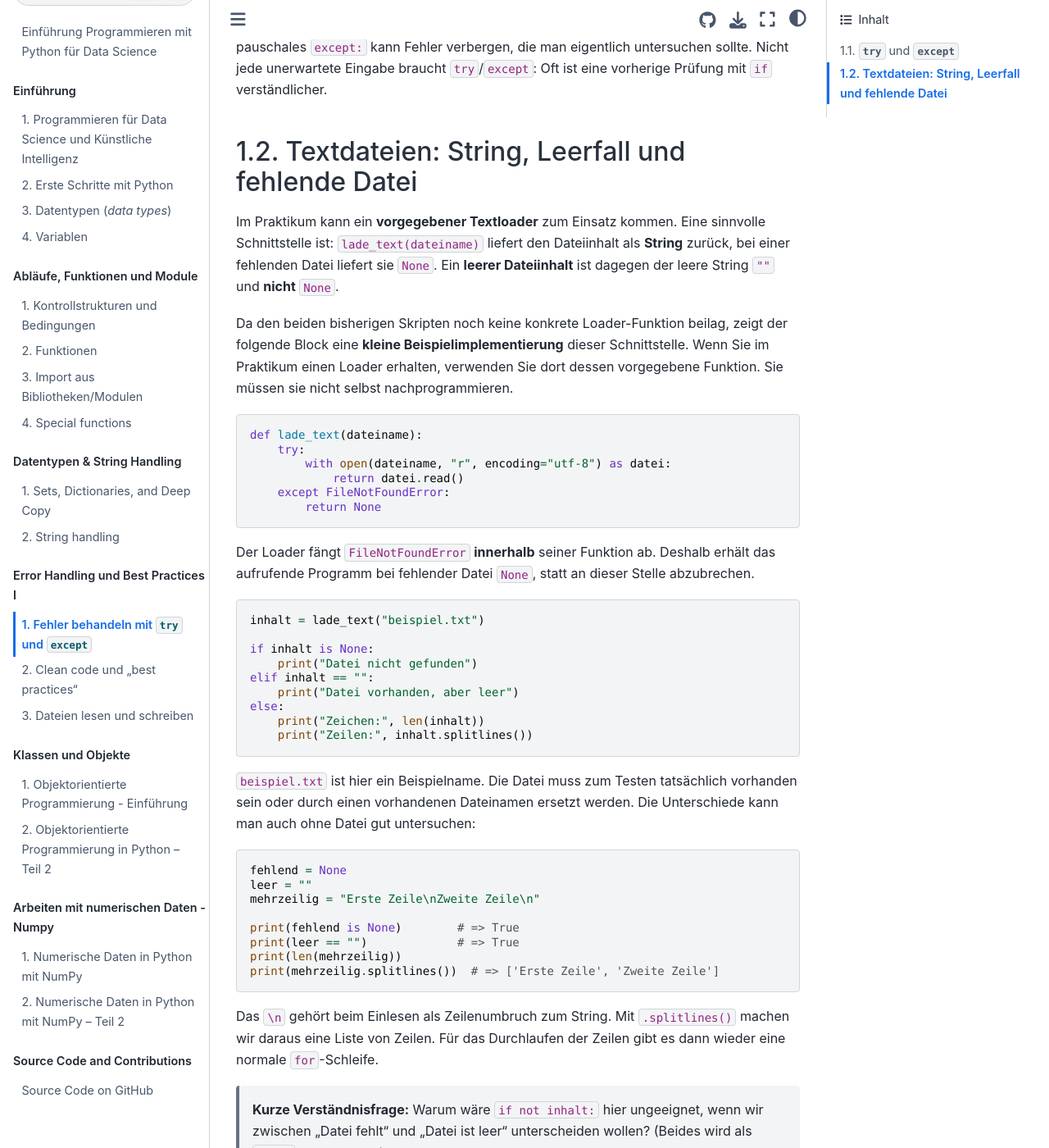
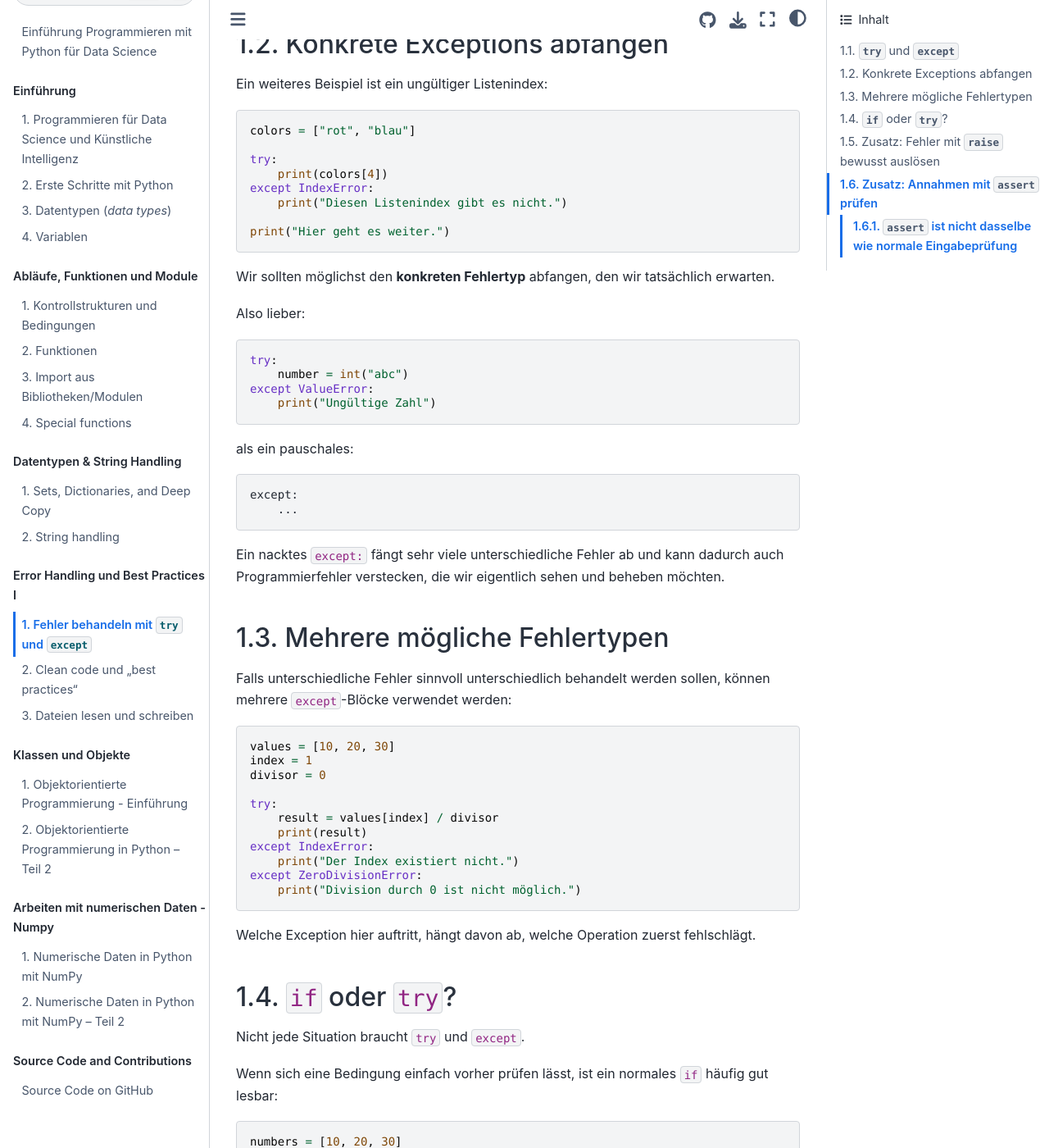
Before and after one commit to florian-huber/python-introduction, a Jupyter Book: the page built from lesson_material_german/04_try_except.md, in a window 1280 px wide and 1400 px high, scrolled down 1057 px. Shown: the whole window at 82% size. Built offline with Jupyter Book 1.0.4 settings and Sphinx 7.4.7 and the Sphinx Book theme 1.1.4, drawn with Linux system fonts in a browser that asks for light colours; pages that are not in the unit, such as notebooks, are missing from menus; comment, search, counter and statistics services are not loaded; some of the changed text lies outside the part shown.

Commit message:
update chapter on try_except (not more file handling in parallel)

````diff
--- a/lesson_material_german/04_try_except.md
+++ b/lesson_material_german/04_try_except.md
@@ -1,83 +1,239 @@
 # Fehler behandeln mit `try` und `except`
 
-Bei Eingaben und Datenzugriffen kann etwas schiefgehen. Bisher haben wir solche Fehler manchmal durch eine Bedingung verhindert, etwa durch `if index < len(liste)` oder `if key in dictionary`. Es gibt aber auch Situationen, in denen wir eine **Ausnahme** (*Exception*) gezielt abfangen möchten.
+Beim Programmieren können Situationen auftreten, in denen eine Operation nicht wie geplant ausgeführt werden kann. Python signalisiert solche Probleme häufig mit einer **Exception** (Ausnahme), zum Beispiel `ValueError`, `IndexError` oder `TypeError`.
+
+Manchmal ist es sinnvoll, eine solche Exception gezielt abzufangen und kontrolliert darauf zu reagieren.
 
 ## `try` und `except`
 
-Im `try`-Block steht Code, bei dem ein Fehler auftreten könnte. Passt der Fehlertyp zu einem `except`-Block, wird dort weitergearbeitet. Danach geht das Programm **nach der gesamten `try`/`except`-Anweisung** weiter und springt nicht zurück zur fehlerhaften Zeile.
+Im `try`-Block steht Code, bei dem eine bestimmte Exception auftreten könnte. Im passenden `except`-Block legen wir fest, was in diesem Fall passieren soll.
 
 ```python
 text = "zwölf"
 
 try:
-    zahl = int(text)  # Kann ValueError auslösen.
-    print("Gelesene Zahl:", zahl)
+    number = int(text)
+    print("Zahl:", number)
 except ValueError:
     print("Das war keine gültige ganze Zahl.")
 
 print("Das Programm läuft weiter.")
 ```
 
-Für `text = "12"` gelingt die Umwandlung, der `except`-Block wird übersprungen. Für `"zwölf"` wird der `ValueError` abgefangen. `zahl` wird in diesem Fehlerfall **nicht** neu gesetzt. Darum sollte späterer Code nicht einfach davon ausgehen, dass die Umwandlung erfolgreich war.
+`int("zwölf")` würde normalerweise einen `ValueError` auslösen und das Programm an dieser Stelle abbrechen. Hier wird genau dieser Fehlertyp abgefangen.
 
-Wir können auch gezielt einen ungültigen Listenindex behandeln:
+Mit einem anderen Wert funktioniert derselbe Code ohne Fehler:
 
 ```python
-farben = ["rot", "blau"]
+text = "12"
 
 try:
-    print(farben[4])
+    number = int(text)
+    print("Zahl:", number)
+except ValueError:
+    print("Das war keine gültige ganze Zahl.")
+```
+
+Der `except`-Block wird nur ausgeführt, wenn im `try`-Block tatsächlich ein passender Fehler auftritt.
+
+## Konkrete Exceptions abfangen
+
+Ein weiteres Beispiel ist ein ungültiger Listenindex:
+
+```python
+colors = ["rot", "blau"]
+
+try:
+    print(colors[4])
 except IndexError:
     print("Diesen Listenindex gibt es nicht.")
 
 print("Hier geht es weiter.")
 ```
 
-**Merke:** Möglichst konkrete Fehlertypen wie `ValueError` und `IndexError` abfangen. Ein pauschales `except:` kann Fehler verbergen, die man eigentlich untersuchen sollte. Nicht jede unerwartete Eingabe braucht `try`/`except`: Oft ist eine vorherige Prüfung mit `if` verständlicher.
+Wir sollten möglichst den **konkreten Fehlertyp** abfangen, den wir tatsächlich erwarten.
 
-## Textdateien: String, Leerfall und fehlende Datei
-
-Im Praktikum kann ein **vorgegebener Textloader** zum Einsatz kommen. Eine sinnvolle Schnittstelle ist: `lade_text(dateiname)` liefert den Dateiinhalt als **String** zurück, bei einer fehlenden Datei liefert sie `None`. Ein **leerer Dateiinhalt** ist dagegen der leere String `""` und **nicht** `None`.
-
-Da den beiden bisherigen Skripten noch keine konkrete Loader-Funktion beilag, zeigt der folgende Block eine **kleine Beispielimplementierung** dieser Schnittstelle. Wenn Sie im Praktikum einen Loader erhalten, verwenden Sie dort dessen vorgegebene Funktion. Sie müssen sie nicht selbst nachprogrammieren.
+Also lieber:
 
 ```python
-def lade_text(dateiname):
-    try:
-        with open(dateiname, "r", encoding="utf-8") as datei:
-            return datei.read()
-    except FileNotFoundError:
-        return None
+try:
+    number = int("abc")
+except ValueError:
+    print("Ungültige Zahl")
 ```
 
-Der Loader fängt `FileNotFoundError` **innerhalb** seiner Funktion ab. Deshalb erhält das aufrufende Programm bei fehlender Datei `None`, statt an dieser Stelle abzubrechen.
+als ein pauschales:
 
-<!--pytest-codeblocks:expect-error-->
-```python
-inhalt = lade_text("beispiel.txt")
-
-if inhalt is None:
-    print("Datei nicht gefunden")
-elif inhalt == "":
-    print("Datei vorhanden, aber leer")
-else:
-    print("Zeichen:", len(inhalt))
-    print("Zeilen:", inhalt.splitlines())
+```text
+except:
+    ...
 ```
 
-`beispiel.txt` ist hier ein Beispielname. Die Datei muss zum Testen tatsächlich vorhanden sein oder durch einen vorhandenen Dateinamen ersetzt werden. Die Unterschiede kann man auch ohne Datei gut untersuchen:
+Ein nacktes `except:` fängt sehr viele unterschiedliche Fehler ab und kann dadurch auch Programmierfehler verstecken, die wir eigentlich sehen und beheben möchten.
+
+## Mehrere mögliche Fehlertypen
+
+Falls unterschiedliche Fehler sinnvoll unterschiedlich behandelt werden sollen, können mehrere `except`-Blöcke verwendet werden:
 
 ```python
-fehlend = None
-leer = ""
-mehrzeilig = "Erste Zeile\nZweite Zeile\n"
+values = [10, 20, 30]
+index = 1
+divisor = 0
 
-print(fehlend is None)        # => True
-print(leer == "")             # => True
-print(len(mehrzeilig))
-print(mehrzeilig.splitlines())  # => ['Erste Zeile', 'Zweite Zeile']
+try:
+    result = values[index] / divisor
+    print(result)
+except IndexError:
+    print("Der Index existiert nicht.")
+except ZeroDivisionError:
+    print("Division durch 0 ist nicht möglich.")
 ```
 
-Das `\n` gehört beim Einlesen als Zeilenumbruch zum String. Mit `.splitlines()` machen wir daraus eine Liste von Zeilen. Für das Durchlaufen der Zeilen gibt es dann wieder eine normale `for`-Schleife.
+Welche Exception hier auftritt, hängt davon ab, welche Operation zuerst fehlschlägt.
 
-> **Kurze Verständnisfrage:** Warum wäre `if not inhalt:` hier ungeeignet, wenn wir zwischen „Datei fehlt“ und „Datei ist leer“ unterscheiden wollen? (Beides wird als `False` ausgewertet.)
+## `if` oder `try`?
+
+Nicht jede Situation braucht `try` und `except`.
+
+Wenn sich eine Bedingung einfach vorher prüfen lässt, ist ein normales `if` häufig gut lesbar:
+
+```python
+numbers = [10, 20, 30]
+index = 5
+
+if index < len(numbers):
+    print(numbers[index])
+else:
+    print("Index zu groß.")
+```
+
+`try`/`except` ist besonders nützlich, wenn eine Operation selbst fehlschlagen kann und wir gezielt mit diesem Fehler umgehen möchten.
+
+**Wichtig:**
+
+- Nur den Code in `try` schreiben, bei dem die erwartete Exception auftreten kann.
+- Möglichst konkrete Exceptions abfangen.
+- Exceptions nicht einfach stillschweigend ignorieren.
+- `try`/`except` ist kein Ersatz für jede normale `if`-Bedingung.
+
+---
+
+## Zusatz: Fehler mit `raise` bewusst auslösen
+
+Exceptions entstehen nicht nur automatisch. Wir können sie auch selbst auslösen.
+
+Dafür gibt es `raise`.
+
+Angenommen eine Funktion soll nur positive Preise akzeptieren:
+
+```python
+def price_with_tax(price, tax_rate):
+    if price < 0:
+        raise ValueError("price darf nicht negativ sein")
+
+    return price * (1 + tax_rate)
+
+
+print(price_with_tax(100, 0.19))
+```
+
+Bei einem ungültigen Wert wird bewusst ein `ValueError` erzeugt:
+
+<!-- pytest-codeblocks:expect-error -->
+
+```python
+def price_with_tax(price, tax_rate):
+    if price < 0:
+        raise ValueError("price darf nicht negativ sein")
+
+    return price * (1 + tax_rate)
+
+
+price_with_tax(-20, 0.19)
+```
+
+`raise` ist sinnvoll, wenn eine Funktion mit bestimmten Eingaben nicht sinnvoll weiterarbeiten kann.
+
+Der aufrufende Code kann diese Exception wiederum abfangen:
+
+```python
+def price_with_tax(price, tax_rate):
+    if price < 0:
+        raise ValueError("price darf nicht negativ sein")
+
+    return price * (1 + tax_rate)
+
+
+try:
+    result = price_with_tax(-20, 0.19)
+except ValueError as error:
+    print("Fehler:", error)
+```
+
+Mit
+
+```text
+except ValueError as error:
+```
+
+bekommen wir zusätzlich Zugriff auf das Exception-Objekt und damit zum Beispiel auf die Fehlermeldung.
+
+## Zusatz: Annahmen mit `assert` prüfen
+
+Mit `assert` können Entwicklerinnen und Entwickler Annahmen über den eigenen Programmzustand überprüfen.
+
+Ein einfaches Beispiel:
+
+```python
+numbers = [2, 4, 6]
+
+doubled = [number * 2 for number in numbers]
+
+assert len(doubled) == len(numbers)
+```
+
+Solange die Bedingung `True` ist, passiert nichts.
+
+Ist die Bedingung `False`, wird ein `AssertionError` ausgelöst:
+
+<!-- pytest-codeblocks:expect-error -->
+
+```python
+result = 5 + 5
+
+assert result == 11, "Das Ergebnis entspricht nicht unserer Erwartung."
+```
+
+Eine optionale Nachricht hinter dem Komma hilft dabei, die verletzte Annahme zu verstehen.
+
+### `assert` ist nicht dasselbe wie normale Eingabeprüfung
+
+`assert` ist vor allem für **interne Annahmen und Entwicklerchecks** gedacht. Assertions können beim Start von Python mit Optimierungsoptionen deaktiviert werden.
+
+Darum sollten wir wichtige Prüfungen von Benutzereingaben oder Daten nicht ausschließlich mit `assert` durchführen.
+
+Für ungültige Funktionsargumente ist zum Beispiel `raise` geeigneter:
+
+```python
+def remaining_capacity(total, used):
+    if total < 0 or used < 0 or used > total:
+        raise ValueError("Ungültige Kapazitätswerte.")
+
+    remaining = total - used
+
+    # Interne Annahme: Nach der Prüfung oben
+    # darf remaining nicht negativ sein.
+    assert remaining >= 0
+
+    return remaining
+
+
+print(remaining_capacity(10, 4))
+```
+
+Hier haben die beiden Konstruktionen unterschiedliche Aufgaben:
+
+- `raise ValueError(...)` prüft Werte, die von außen an die Funktion übergeben werden.
+- `assert ...` dokumentiert und kontrolliert eine Annahme über den internen Programmzustand.
+
+Für den normalen Einstieg reicht zunächst `try` und `except`. `raise` und `assert` werden besonders interessant, wenn Programme größer werden und Funktionen klarere Verträge darüber bekommen, welche Eingaben erlaubt sind und welche Zustände intern gelten sollen.
````
